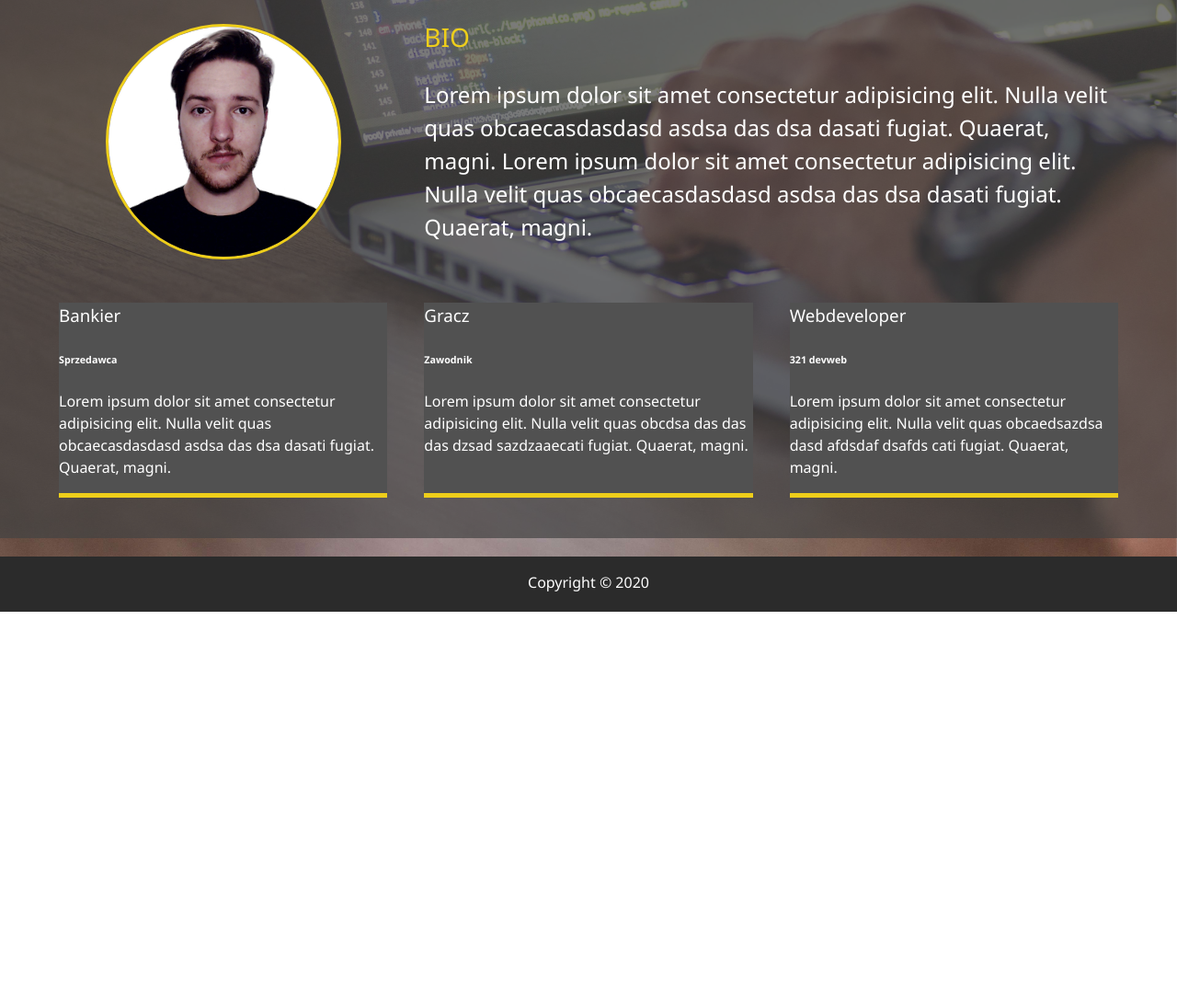
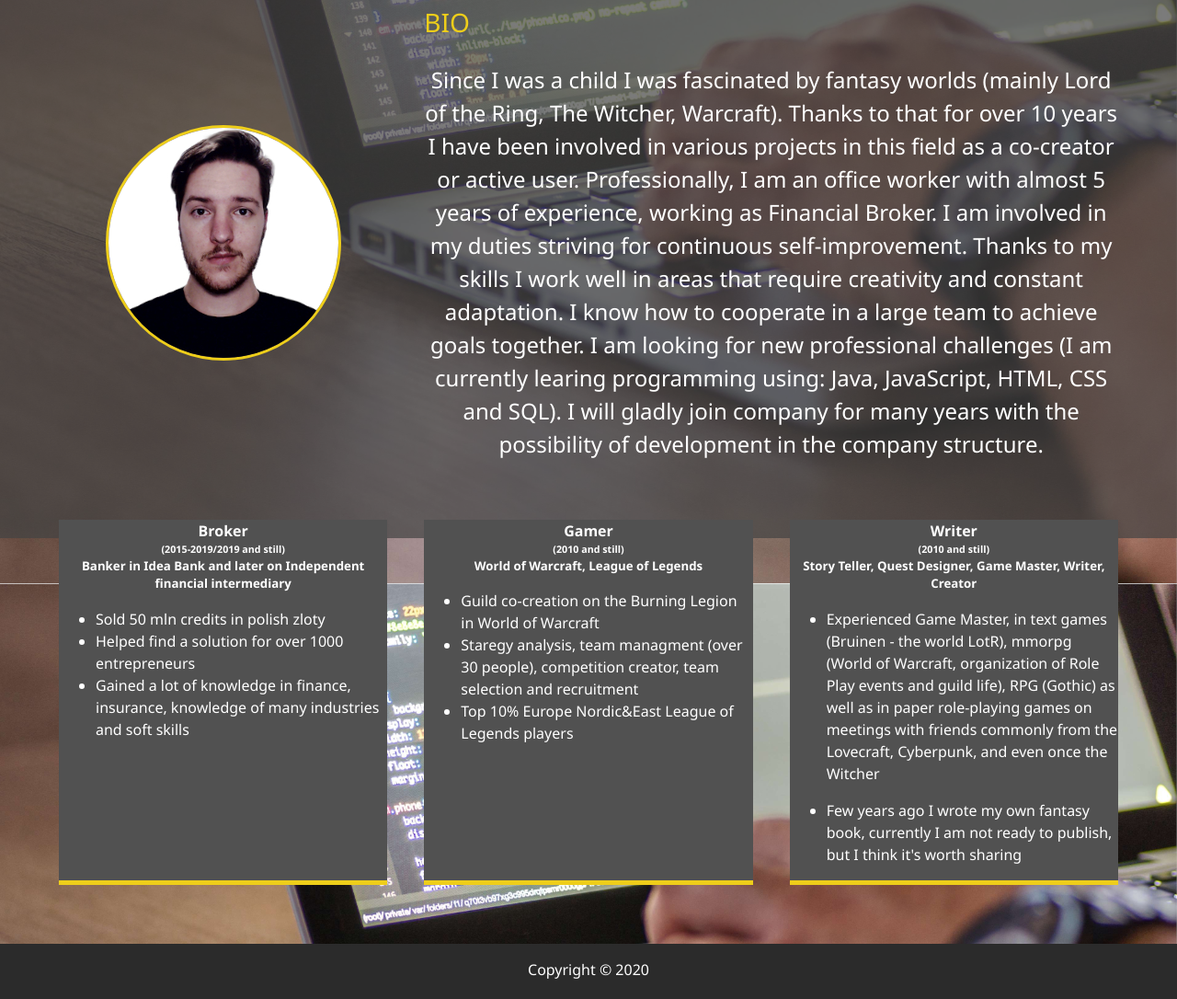
Before and after one commit to Hirslay/Portfolio, a website: page html/about.html in a window 1280 px wide. Shown: the part 215-1301 px from the top of the page at 92% size. Before the commit the page ends 880 px from the top, so only its background shows below. Drawn offline with Linux system fonts and the light colour scheme.

Commit message:
About content

```diff
--- a/html/about.html
+++ b/html/about.html
@@ -49,30 +49,50 @@
             About <span class="text-secondary">Me</span>
         </h1>
         <h2 class="sm-heading">
-            Let me tell you a few things about myself
+            Let me share with you some things about myself...
         </h2>
         <div class="about-info">
             <img src="img/portrait.jpg" alt="Norbert Korbuszewski" class="bio-image">
 
             <div class='bio'>
                 <h3 class="text-secondary">BIO</h3>
-                <p>Lorem ipsum dolor sit amet consectetur adipisicing elit. Nulla velit quas obcaecasdasdasd asdsa das dsa dasati fugiat. Quaerat, magni. Lorem ipsum dolor sit amet consectetur adipisicing elit. Nulla velit quas obcaecasdasdasd asdsa das dsa dasati fugiat. Quaerat, magni.</p>
+                <p>Since I was a child I was fascinated by fantasy worlds (mainly Lord of the Ring, The Witcher, Warcraft). Thanks to that for over 10 years I have been involved in various projects in this field as a co-creator or active user. Professionally, I am an office worker with almost 5 years of experience, working as Financial Broker. I am involved in my duties striving for continuous self-improvement. Thanks to my skills I work well in areas that require creativity and constant adaptation. I know how to cooperate in a large team to achieve goals together. I am looking for new professional challenges (I am currently learing programming using: Java, JavaScript, HTML, CSS and SQL). I will gladly join company for many years with the possibility of development in the company structure.</p>
             </div>
 
             <div class="job job1">
-                <h3>Bankier</h3>
-                <h6>Sprzedawca</h6>
-            <p>Lorem ipsum dolor sit amet consectetur adipisicing elit. Nulla velit quas obcaecasdasdasd asdsa das dsa dasati fugiat. Quaerat, magni.</p>
+                <h4>Broker</h4>
+                <h6>(2015-2019/2019 and still)</h6>
+                <h5>Banker in Idea Bank and later on Independent financial intermediary</h5>
+                <p>
+                <ul>
+                    <li>Sold 50 mln credits in polish zloty</li>
+                    <li>Helped find a solution for over 1000 entrepreneurs</li>
+                    <li>Gained a lot of knowledge in finance, insurance, knowledge of many industries and soft skills</li>
+                </ul>
+                </p>
         </div>
             <div class="job job2">
-                <h3>Gracz</h3>
-                <h6>Zawodnik</h6>
-            <p>Lorem ipsum dolor sit amet consectetur adipisicing elit. Nulla velit quas obcdsa das das das dzsad sazdzaaecati fugiat. Quaerat, magni.</p>
+                <h4>Gamer</h4>
+                <h6>(2010 and still)</h6>
+                <h5>World of Warcraft, League of Legends</h5>
+            <p>
+            <ul>
+                <li>Guild co-creation on the Burning Legion in World of Warcraft</li>
+                <li>Staregy analysis, team managment (over 30 people), competition creator, team selection and recruitment</li>
+                <li>Top 10% Europe Nordic&East League of Legends players</li>
+            </ul>
+            </p>
         </div>
             <div class="job job3">
-                <h3>Webdeveloper</h3>
-                <h6>321 devweb</h6>
-            <p>Lorem ipsum dolor sit amet consectetur adipisicing elit. Nulla velit quas obcaedsazdsa dasd afdsdaf dsafds cati fugiat. Quaerat, magni.</p>
+                <h4>Writer</h4>
+                <h6>(2010 and still)</h6>
+                <h5>Story Teller, Quest Designer, Game Master, Writer, Creator</h5>
+            <p>
+            <ul>
+                <li>Experienced Game Master, in text games (Bruinen - the world LotR), mmorpg (World of Warcraft, organization of Role Play events and guild life), RPG (Gothic) as well as in paper role-playing games on meetings with friends commonly from the Lovecraft, Cyberpunk, and even once the Witcher</p></li>
+                <li>Few years ago I wrote my own fantasy book, currently I am not ready to publish, but I think it's worth sharing</li>
+            </ul>
+            </p>
         </div>
         </div>
     </main>
--- a/scss/main.scss
+++ b/scss/main.scss
@@ -27,10 +27,21 @@ h3 {
     }
 
     &.sm-heading {
-        margin-bottom: 2rem;
+        margin-bottom: 1rem;
         padding: 0.2rem 0.2rem;
         background: rgba(lighten($primary-color, 2), 0.5);
     }
+}
+
+h4,
+h5,
+h6 {
+    margin: 0;
+    text-align: center;
+}
+
+p {
+    text-align: center;
 }
 
 a {
@@ -158,7 +169,7 @@ main {
     }
 }
 
-// Button Styles
+// Button work.html
 
 .btn {
     display: block;
```
Also changed, not shown: html/index.html (+5 -5 lines), html/css/main.css.
